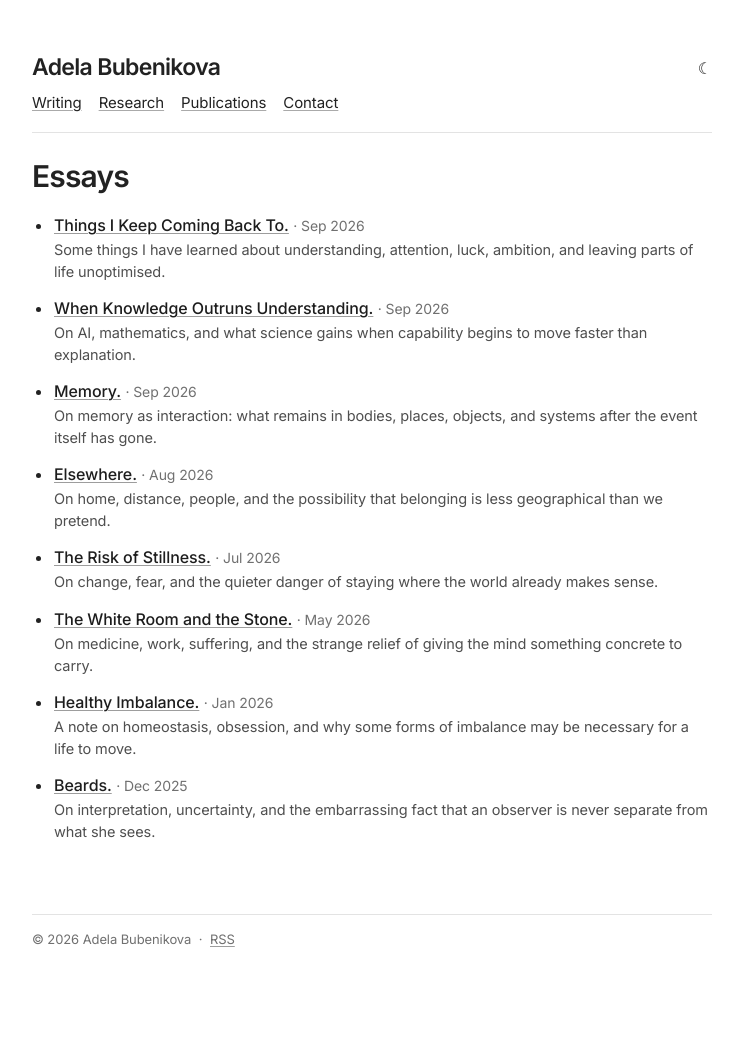
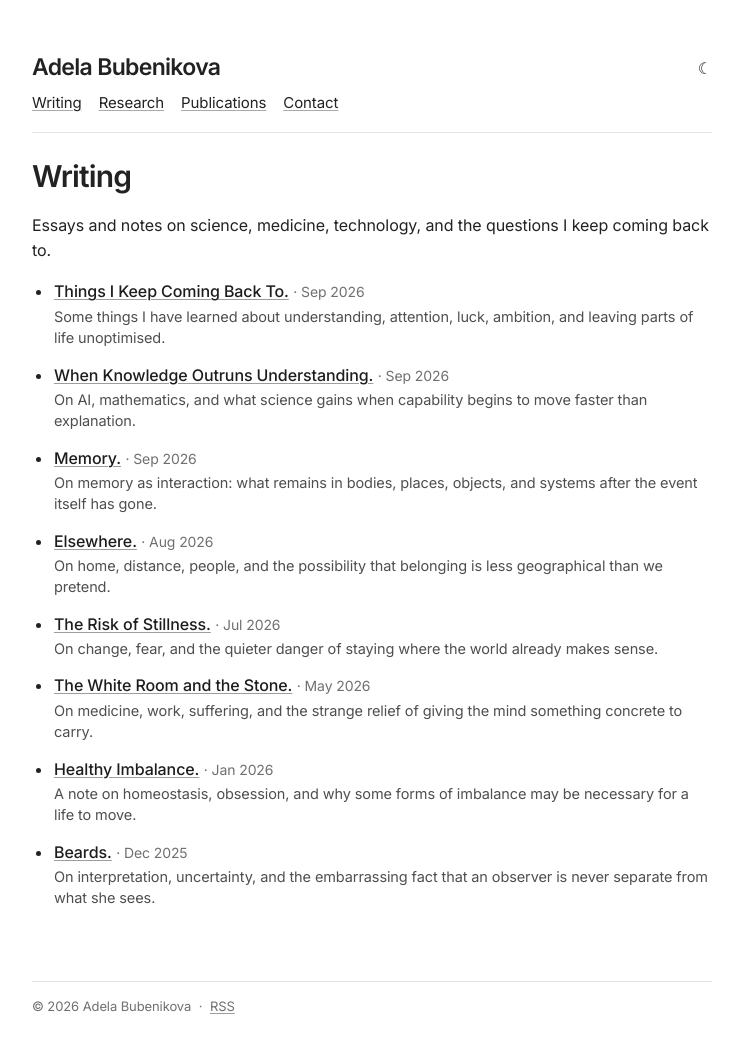
Before and after one commit to bubenikovaadela/bubenikovaadela.github.io, a Jekyll site: the page built from blog.md, in a window 1280 px wide. Shown: the whole page, without its empty margins (268-1011 px from the left). Built offline with Jekyll 4.4.1, drawn with Linux system fonts in a browser that asks for light colours; before the commit the page ends 985 px from its top, so only the background shows below that.

Commit message:
Refresh Writing index

```diff
--- a/blog.md
+++ b/blog.md
@@ -1,10 +1,12 @@
 ---
 layout: page
-title: Essays
+title: Writing
 permalink: /blog/
 ---
 
-<ul class="essay-list">
+<p class="writing-intro">Essays and notes on science, medicine, technology, and the questions I keep coming back to.</p>
+
+<ul class="essay-list essay-list--writing">
 {% for post in site.posts %}
   <li class="essay-item">
     <div class="essay-line">
```
